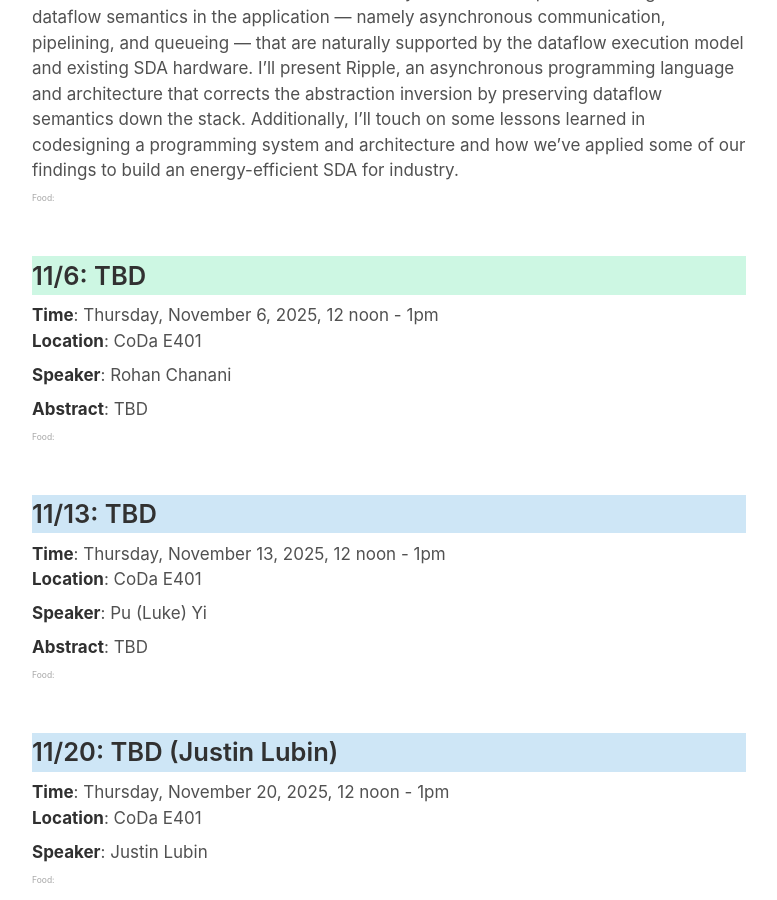
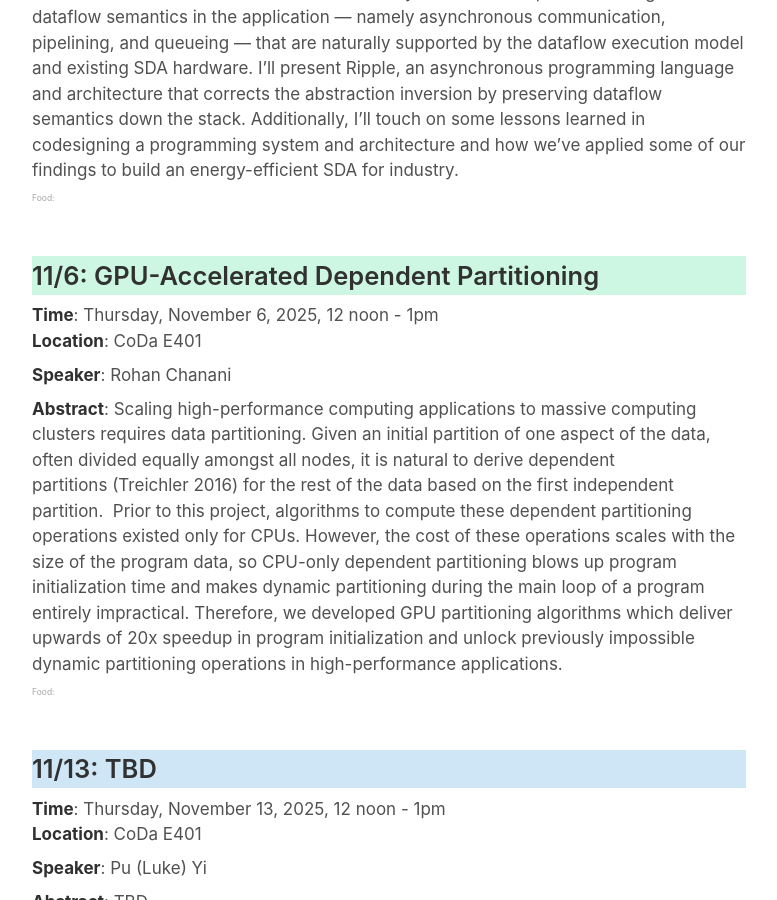
Before and after one commit to software-research-lunch/software-research-lunch.github.io, a Jekyll site: the page built from index.html, in a window 1280 px wide and 900 px high, scrolled down 4501 px. Shown: the whole window, without its empty margins (251-1028 px from the left). Built offline with Jekyll 4.4.1, drawn with Linux system fonts in a browser that asks for light colours.

Commit message:
_data: add rohan chanani info

```diff
--- a/_data/schedule.yml
+++ b/_data/schedule.yml
@@ -129,10 +129,10 @@ In this talk, I’ll focus on a key source of this inefficiency for SDAs — an
       speaker: "Souradip Ghosh"
       bio: "Souradip Ghosh is a 5th year PhD student at Carnegie Mellon University advised by Nathan Beckmann and Brandon Lucia. He's broadly interested in post-von Neumann computer architectures, and he's currently working on parallel programming models for spatial dataflow architectures. Souradip is also a computer architect at Efficient Computer, a startup spun out of CMU that is commercializing energy-efficient dataflow architectures."
     - date: "2025-11-6"
-      abstract: "TBD"
-      title: "TBD"
+      abstract: "Scaling high-performance computing applications to massive computing clusters requires data partitioning. Given an initial partition of one aspect of the data, often divided equally amongst all nodes, it is natural to derive dependent partitions (Treichler 2016) for the rest of the data based on the first independent partition.  Prior to this project, algorithms to compute these dependent partitioning operations existed only for CPUs. However, the cost of these operations scales with the size of the program data, so CPU-only dependent partitioning blows up program initialization time and makes dynamic partitioning during the main loop of a program entirely impractical. Therefore, we developed GPU partitioning algorithms which deliver upwards of 20x speedup in program initialization and unlock previously impossible dynamic partitioning operations in high-performance applications."
+      title: "GPU-Accelerated Dependent Partitioning"
       speaker: "Rohan Chanani"
-      bio: "TBD"
+      bio: "3rd year undergrad in Math/CS and Coterm in CS"
     - date: "2025-11-13"
       abstract: "TBD"
       title: "TBD"
```
